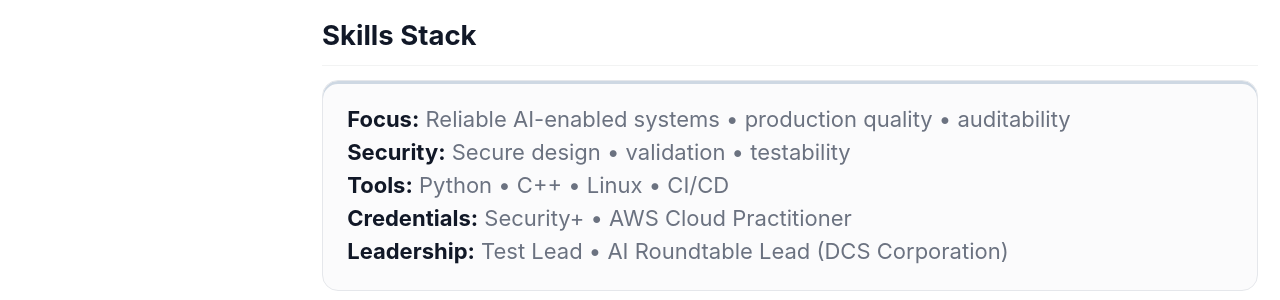
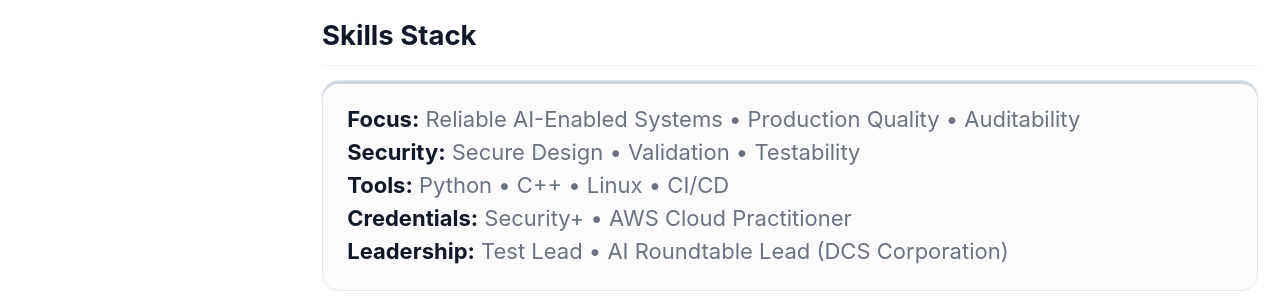
Before and after one commit to ReginaOfTech/ReginaOfTech.github.io, a Jekyll site: the page built from index.md, in a window 1280 px wide and 900 px high, scrolled down 2162 px. Shown: the part 184-484 px from the top of the window. Built offline with Jekyll 4.4.1, drawn with Linux system fonts in a browser that asks for light colours; cached includes are drawn as plain includes.

Commit message:
update index

```diff
--- a/index.md
+++ b/index.md
@@ -85,8 +85,8 @@ classes: wide
 ## Skills Stack
 
 <div class="cred-strip">
-  <div><span class="cred-label">Focus:</span> Reliable AI-enabled systems • production quality • auditability</div>
-  <div><span class="cred-label">Security:</span> Secure design • validation • testability</div>
+  <div><span class="cred-label">Focus:</span> Reliable AI-Enabled Systems • Production Quality • Auditability</div>
+  <div><span class="cred-label">Security:</span> Secure Design • Validation • Testability</div>
     <div><span class="cred-label">Tools:</span> Python • C++ • Linux • CI/CD</div>
     <div><span class="cred-label">Credentials:</span> Security+ • AWS Cloud Practitioner</div>
     <div><span class="cred-label">Leadership:</span> Test Lead • AI Roundtable Lead (DCS Corporation)</div>
```
